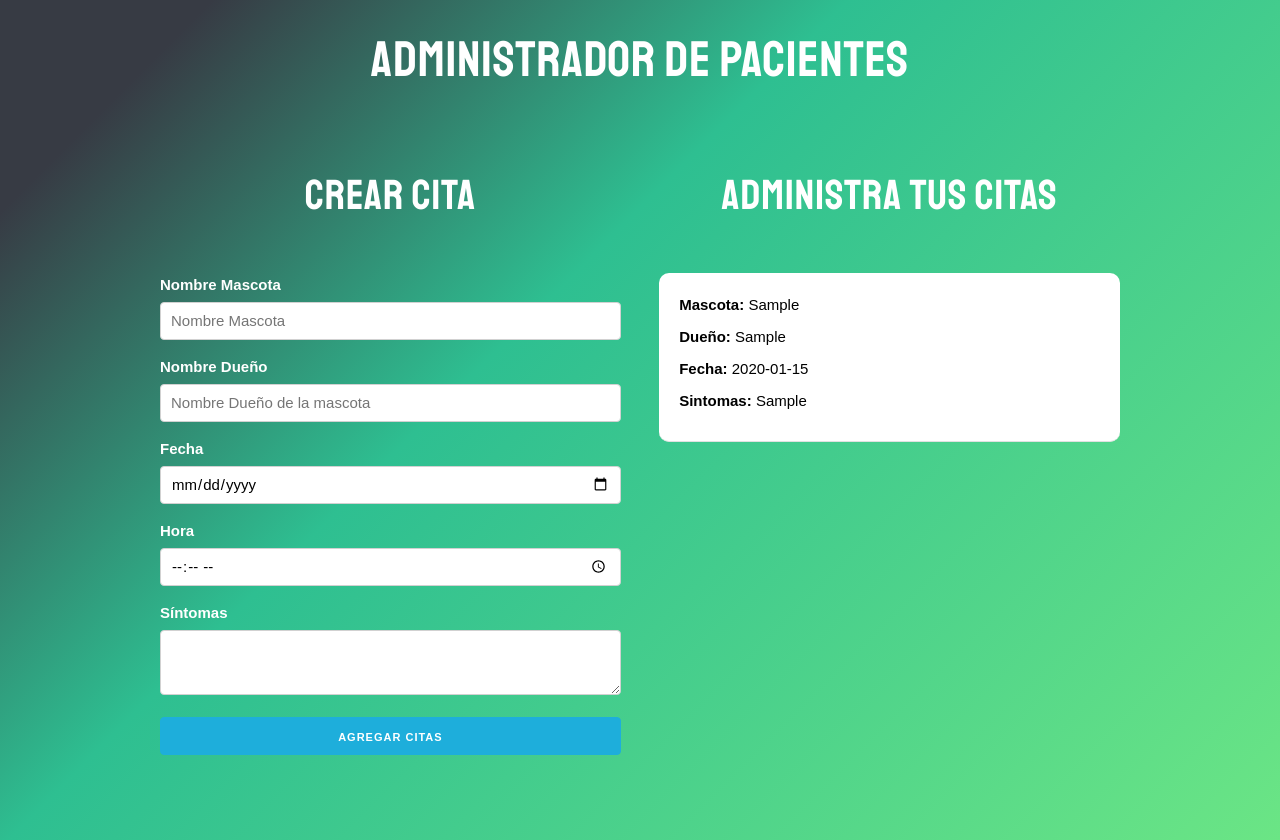
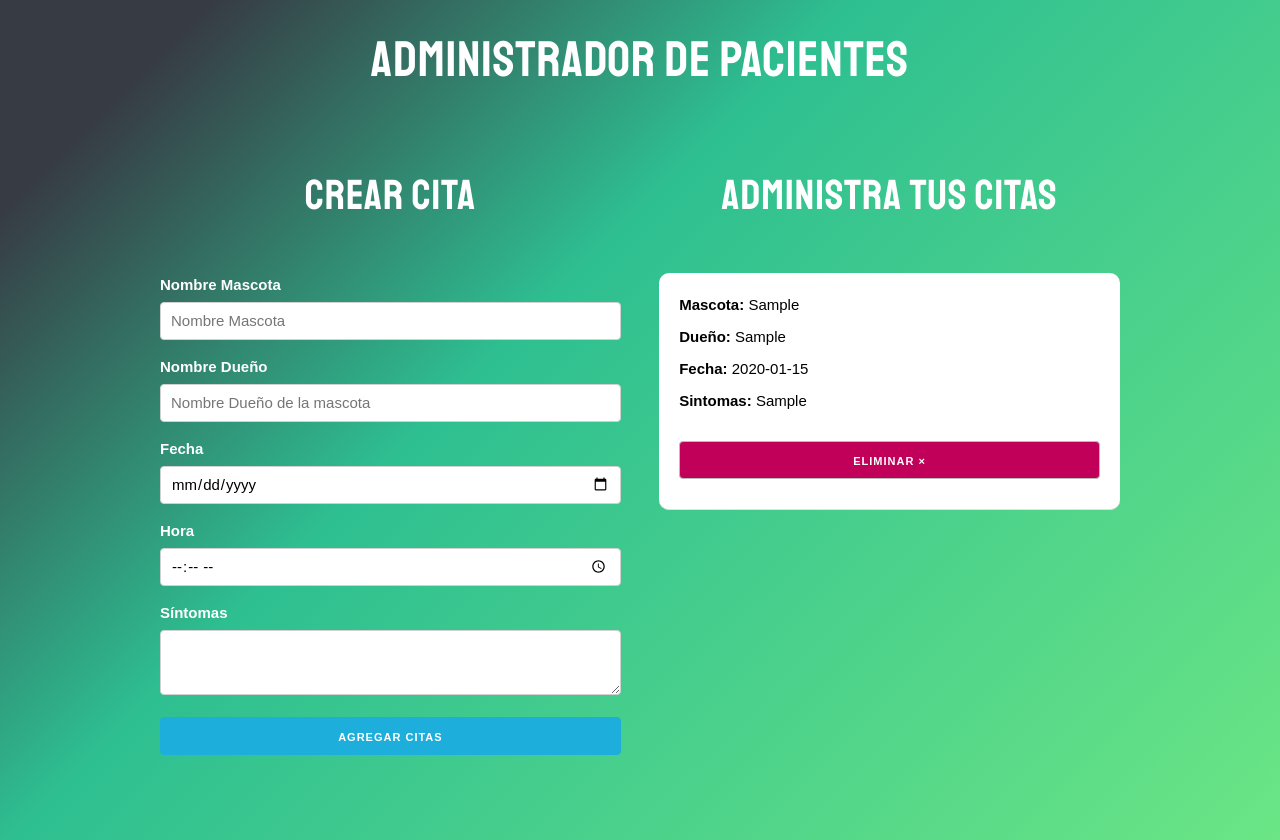
Before and after one commit to pipe473/Formulario_ReactJs, a React (Create React App) app: page / in a window 1280 px wide. Both pictures are taken after typing "Sample", "Sample", "2020-01-15", "10:30", "Sample" into the empty fields and a click on the button "AGREGAR CITAS". Built offline with nearby package versions, Linux system fonts and the light colour scheme.

Commit message:
Creando boton para eliminar las citas

```diff
--- a/src/components/Cita.js
+++ b/src/components/Cita.js
@@ -6,7 +6,14 @@ const Cita = ({cita}) => (
         <p>Dueño: <span>{cita.propietario}</span></p>
         <p>Fecha: <span>{cita.fecha}</span></p>
         <p>Sintomas: <span>{cita.sintomas}</span></p>
+
+
+        <button
+            className="button eliminar u-full-width"
+            // onClick={}
+        >Eliminar &times;</button>
     </div>
+
  );
 
 export default Cita;
```
